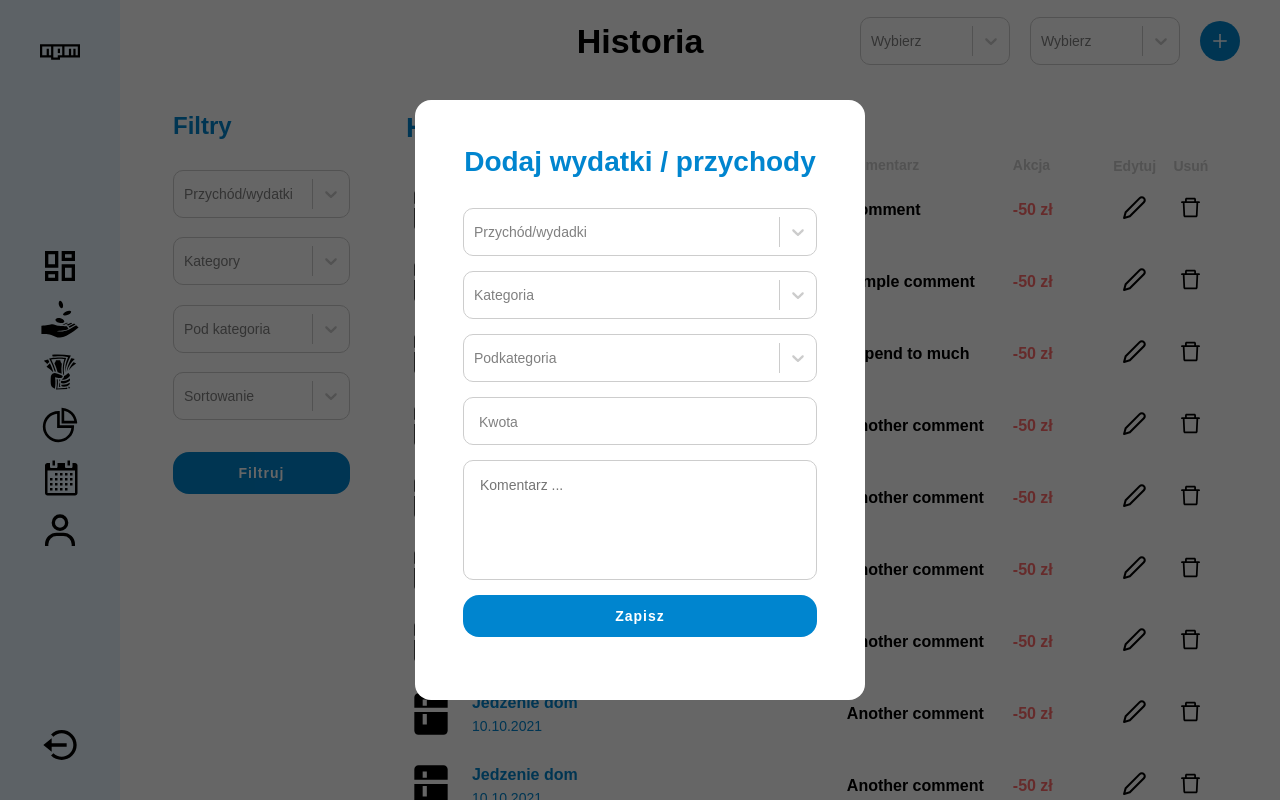
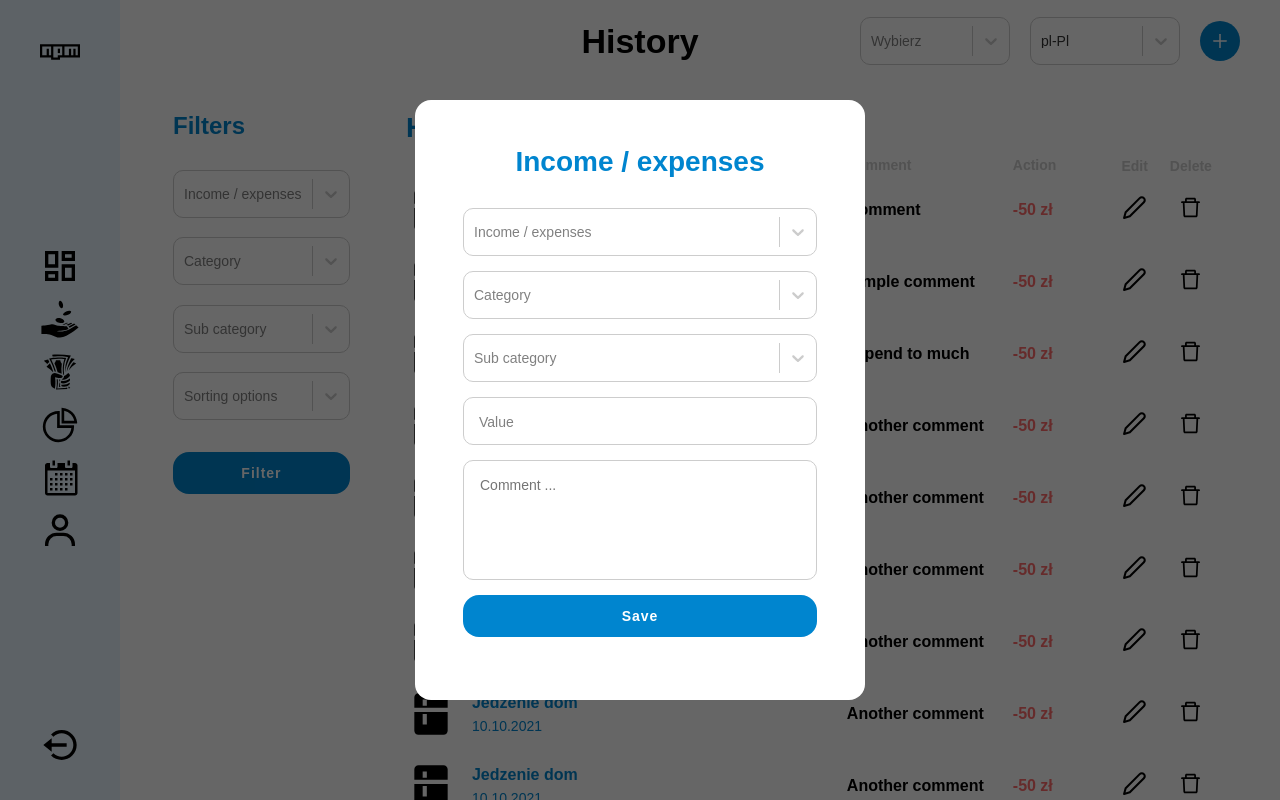
Before and after one commit to sid2602/budget, a Next.js app: page /history in a window 1280 px wide. Both pictures are taken after a click on the button 1220 px from the left and 41 px from the top of the page. Built offline with nearby package versions, Linux system fonts and the light colour scheme.

Commit message:
init i-18n. add some transitions

```diff
--- /dev/null
+++ b/assets/i18n.ts
@@ -0,0 +1,87 @@
+import i18n from "i18next";
+import { initReactI18next } from "react-i18next";
+import LanguageDetector from "i18next-browser-languagedetector";
+
+i18n
+  // detect user language
+  // learn more: https://github.com/i18next/i18next-browser-languageDetector
+  .use(LanguageDetector)
+  // pass the i18n instance to react-i18next.
+  .use(initReactI18next)
+  // init i18next
+  // for all options read: https://www.i18next.com/overview/configuration-options
+  .init({
+    debug: true,
+    fallbackLng: "en",
+    interpolation: {
+      escapeValue: false, // not needed for react as it escapes by default
+    },
+    resources: {
+      en: {
+        translation: {
+          filterOptions: {
+            filters: "Filters",
+            filter: "Filter",
+            incomeExpenses: "Income / expenses",
+            category: "Category",
+            subCategory: "Sub category",
+            sorting: "Sorting options",
+            history: "History",
+            value: "Value",
+            save: "Save",
+          },
+          transactions: {
+            category: "Category",
+            comment: "Comment",
+            action: "Action",
+            edit: "Edit",
+            cancel: "Cancel",
+            delete: "Delete",
+            plannedIncome: "Planned income",
+            actualIncome: "Actual income",
+            realizationPercent: "Realization percent %",
+            commentShowMore: "Comment/Show more",
+          },
+          deleteModal: {
+            sure: "Are you sure ?",
+            doYouReally:
+              "Are you sure you want to delete this expense / income? This information cannot be retrieved",
+          },
+        },
+      },
+      pl: {
+        translation: {
+          filterOptions: {
+            filters: "Filtry",
+            filter: "Filtruj",
+            incomeExpenses: "Przychody / wydatki",
+            category: "Kategoria",
+            subCategory: "Pod kategoria",
+            sorting: "Opcje sortowania",
+            history: "Historia",
+            value: "Kwota",
+            save: "Zapisz",
+          },
+          transactions: {
+            category: "Kategoria",
+            comment: "Komentarz",
+            action: "Akcja",
+            edit: "Edytuj",
+            cancel: "Anuluj",
+            delete: "Usuń",
+            plannedIncome: "Planowany przychód",
+            actualIncome: "Rzeczywisty przychód",
+            realizationPercent: "Procent realizacji %",
+            commentShowMore: "Komentarz / pokaż więcej",
+          },
+          deleteModal: {
+            sure: "Jesteś pewny?",
+            doYouReally:
+              "Czy na pewno checesz usunąć ten wydatek / przychód ? Informacje te nie mogą zostać odzyskane",
+          },
+        },
+      },
+    },
+  });
+
+export default i18n;
--- a/components/atoms/select/select.tsx
+++ b/components/atoms/select/select.tsx
@@ -39,11 +39,15 @@ export type SelectData = {
 export type SelectProps = {
   data: SelectData[];
   placeholder?: String;
+  onChange?: (...rest: any) => void;
+  value?: any;
 };
 
 export const Select: React.FC<SelectProps> = ({
   data,
   placeholder,
+  onChange,
+  value,
   ...rest
 }) => (
   <StyledSelect
@@ -51,6 +55,13 @@ export const Select: React.FC<SelectProps> = ({
     className="basic-multi-select"
     classNamePrefix="select"
     placeholder={placeholder ? placeholder : "Wybierz"}
+    value={value}
+    onChange={onChange}
     {...rest}
   />
 );
+
+Select.defaultProps = {
+  onChange: () => {},
+  value: "",
+};
--- a/components/organisms/Modal/AddValueModal.tsx
+++ b/components/organisms/Modal/AddValueModal.tsx
@@ -3,21 +3,25 @@ import { Input } from "components/atoms/input/input";
 import { Select } from "components/atoms/select/select";
 import { TextArea } from "components/atoms/TextArea/TextArea";
 import { Button } from "components/atoms/button/button";
+import { useTranslation } from "react-i18next";
+
 export type AddValueModalProps = {};
 
 export const AddValueModal: React.FC<AddValueModalProps> = ({}) => {
+  const { t } = useTranslation();
+
   return (
     <StyledAddValueModal>
       <Header>
-        <h2>Dodaj wydatki / przychody</h2>
+        <h2>{t(`filterOptions.incomeExpenses`)}</h2>
       </Header>
       <InputsContainer>
-        <Select data={[]} placeholder="Przychód/wydadki" />
-        <Select data={[]} placeholder="Kategoria" />
-        <Select data={[]} placeholder="Podkategoria" />
-        <Input placeholder="Kwota" error="" value="" />
-        <TextArea placeholder="Komentarz ... "></TextArea>
-        <Button primary>Zapisz</Button>
+        <Select data={[]} placeholder={t(`filterOptions.incomeExpenses`)} />
+        <Select data={[]} placeholder={t(`filterOptions.category`)} />
+        <Select data={[]} placeholder={t(`filterOptions.subCategory`)} />
+        <Input placeholder={t(`filterOptions.value`)} error="" value="" />
+        <TextArea placeholder={t(`transactions.comment`) + " ..."}></TextArea>
+        <Button primary>{t(`filterOptions.save`)}</Button>
       </InputsContainer>
     </StyledAddValueModal>
   );
--- a/components/organisms/Modal/DeleteValueModal.tsx
+++ b/components/organisms/Modal/DeleteValueModal.tsx
@@ -1,21 +1,21 @@
 import styled from "styled-components";
 import { AiOutlineDelete } from "react-icons/ai";
 import { Button } from "components/atoms/button/button";
+import { useTranslation } from "react-i18next";
 
 export type DeleteValueModal = {};
 
 export const DeleteValueModal: React.FC<DeleteValueModal> = ({}) => {
+  const { t } = useTranslation();
+
   return (
     <StyledDeleteValueModal>
       <AiOutlineDelete />
-      <Heading>Jesteś pewny?</Heading>
-      <Text>
-        Czy napewno checesz usunąć ten wydatek / przychód ? Informacje te nie
-        mogą zostać odzyskane
-      </Text>
+      <Heading>{t(`deleteModal.sure`)}</Heading>
+      <Text>{t(`deleteModal.doYouReally`)}</Text>
       <ButtonsContainer>
-        <Button primary={true}>Anuluj</Button>
-        <Button error={true}>Usuń</Button>
+        <Button primary={true}>{t(`transactions.cancel`)}</Button>
+        <Button error={true}>{t(`transactions.delete`)}</Button>
       </ButtonsContainer>
     </StyledDeleteValueModal>
   );
--- a/components/organisms/historyTransactionContainer/historyTransactionContainer.tsx
+++ b/components/organisms/historyTransactionContainer/historyTransactionContainer.tsx
@@ -1,5 +1,5 @@
 import styled from "styled-components";
-
+import { useTranslation } from "react-i18next";
 export type HistoryTransactionContainerProps = {
   children: JSX.Element[];
   editable?: boolean;
@@ -9,17 +9,19 @@ export const HistoryTransactionContainer: React.FC<HistoryTransactionContainerPr
   children,
   editable,
 }) => {
+  const { t } = useTranslation();
+
   return (
     <Container editable={editable}>
       <Header>
         <SvgPlace />
-        <Category>Kategoria</Category>
-        <Comment>Komentarz</Comment>
-        <Action>Akcja</Action>
+        <Category>{t(`transactions.category`)}</Category>
+        <Comment>{t(`transactions.comment`)}</Comment>
+        <Action>{t(`transactions.action`)}</Action>
         {editable && (
           <>
-            <ExtendedHeading>Edytuj</ExtendedHeading>
-            <ExtendedHeading>Usuń</ExtendedHeading>
+            <ExtendedHeading>{t(`transactions.edit`)}</ExtendedHeading>
+            <ExtendedHeading>{t(`transactions.delete`)}</ExtendedHeading>
           </>
         )}
       </Header>
--- a/components/organisms/topNav/topNav.tsx
+++ b/components/organisms/topNav/topNav.tsx
@@ -1,9 +1,16 @@
 import styled from "styled-components";
 import { ActionButton } from "components/atoms/actionButton/actionButton";
 import { Select } from "components/atoms/select/select";
+import { useTranslation } from "react-i18next";
+import { useState } from "react";
 
 export type TopNavProps = {
   title: string;
+};
+
+export type languageOption = {
+  value: string;
+  label: string;
 };
 
 const languages = [
@@ -31,6 +38,15 @@ const monthsOption = monthsName.map((month) => {
 });
 
 export const TopNav: React.FC<TopNavProps> = ({ title }) => {
+  const { t, i18n } = useTranslation();
+
+  const [language, setLanguage] = useState(languages[0]);
+
+  const changeLanguage = (value: languageOption) => {
+    setLanguage(value);
+    i18n.changeLanguage(value.value);
+  };
+
   return (
     <TopNavStyled>
       <Heading>
@@ -41,7 +57,7 @@ export const TopNav: React.FC<TopNavProps> = ({ title }) => {
           <Select data={monthsOption} />
         </SelectContainer>
         <SelectContainer>
-          <Select data={languages} />
+          <Select data={languages} onChange={changeLanguage} value={language} />
         </SelectContainer>
         <ActionButton />
       </ButtonSection>
--- a/package.json
+++ b/package.json
@@ -12,10 +12,13 @@
   },
   "dependencies": {
     "@types/react-select": "^4.0.17",
+    "i18next": "^20.3.5",
+    "i18next-browser-languagedetector": "^6.1.2",
     "next": "11.0.1",
     "react": "17.0.2",
     "react-circular-progressbar": "^2.0.4",
     "react-dom": "17.0.2",
+    "react-i18next": "^11.11.4",
     "react-icons": "^4.2.0",
     "react-loader-spinner": "^4.0.0",
     "react-select": "^4.3.1",
--- a/pages/_app.tsx
+++ b/pages/_app.tsx
@@ -3,6 +3,8 @@ import { ThemeProvider } from "styled-components";
 import { lightTheme } from "assets/styles/theme";
 import GlobalStyles from "assets/styles/globalStyles";
 import { ModalProvider } from "contexts/ModalContext";
+import "assets/i18n";
+
 function MyApp({ Component, pageProps }: AppProps) {
   return (
     <ThemeProvider theme={lightTheme}>
--- a/pages/history.tsx
+++ b/pages/history.tsx
@@ -5,25 +5,27 @@ import { Button } from "components/atoms/button/button";
 import { HistoryTransactionContainer } from "components/organisms/historyTransactionContainer/historyTransactionContainer";
 import { HistoryTransaction } from "components/molecules/historyTransaction/historyTransaction";
 import { history } from "assets/mockedData/history";
+import { useTranslation } from "react-i18next";
+export default function Home() {
+  const { t } = useTranslation();
 
-export default function Home() {
   return (
-    <AppWrapper title="Historia">
+    <AppWrapper title={t("filterOptions.history")}>
       <Container>
         <HistoryFiltersContainer>
-          <FilterHeader>Filtry</FilterHeader>
+          <FilterHeader> {t("filterOptions.filters")}</FilterHeader>
           <SelectContainer>
-            <Select data={[]} placeholder="Przychód/wydatki" />
-            <Select data={[]} placeholder="Kategory" />
-            <Select data={[]} placeholder="Pod kategoria" />
-            <Select data={[]} placeholder="Sortowanie" />
+            <Select data={[]} placeholder={t(`filterOptions.incomeExpenses`)} />
+            <Select data={[]} placeholder={t(`filterOptions.category`)} />
+            <Select data={[]} placeholder={t(`filterOptions.subCategory`)} />
+            <Select data={[]} placeholder={t(`filterOptions.sorting`)} />
           </SelectContainer>
           <Button primary={true} fullWidth={true}>
-            Filtruj
+            {t("filterOptions.filter")}
           </Button>
         </HistoryFiltersContainer>
         <HistorySection>
-          <HistoryHeader>Historia</HistoryHeader>
+          <HistoryHeader> {t("filterOptions.history")}</HistoryHeader>
           <HistoryTransactionContainer editable={true}>
             {history.map(({ id, Icon, category, date, action, comment }) => (
               <HistoryTransaction
```
Also changed, not shown: components/organisms/historyTransactionContainer/historyTransactionExtendedContainer.tsx (+8 -6 lines), 2 other files (tests, documents, lock files or other folders).
